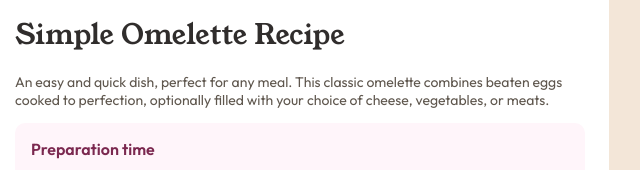
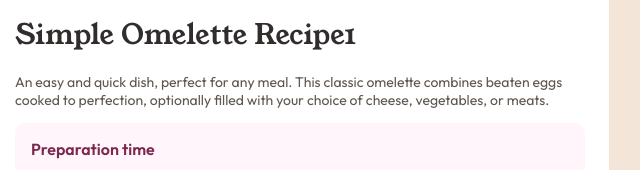
Before and after one commit to aaqibqadeer/recipe-page-main, a plain HTML site: page index.html in a window 1280 px wide. Shown: the part 356-526 px from the top of the page, 340-980 px from the left. Drawn offline with Linux system fonts and the light colour scheme.

Commit message:
debugging

```diff
--- a/index.html
+++ b/index.html
@@ -175,7 +175,7 @@
       </div>
       <div class="main-content">
         <div>
-          <h1 class="heading">Simple Omelette Recipe</h1>
+          <h1 class="heading">Simple Omelette Recipe1</h1>
           <p>
             An easy and quick dish, perfect for any meal. This classic omelette
             combines beaten eggs cooked to perfection, optionally filled with
```
